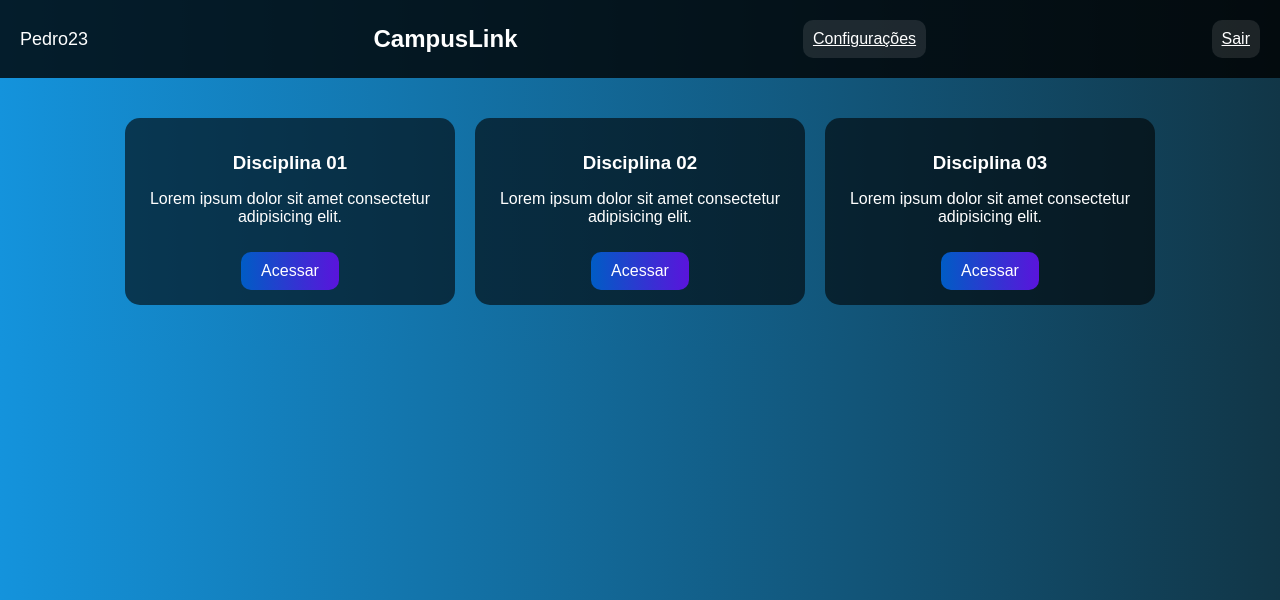
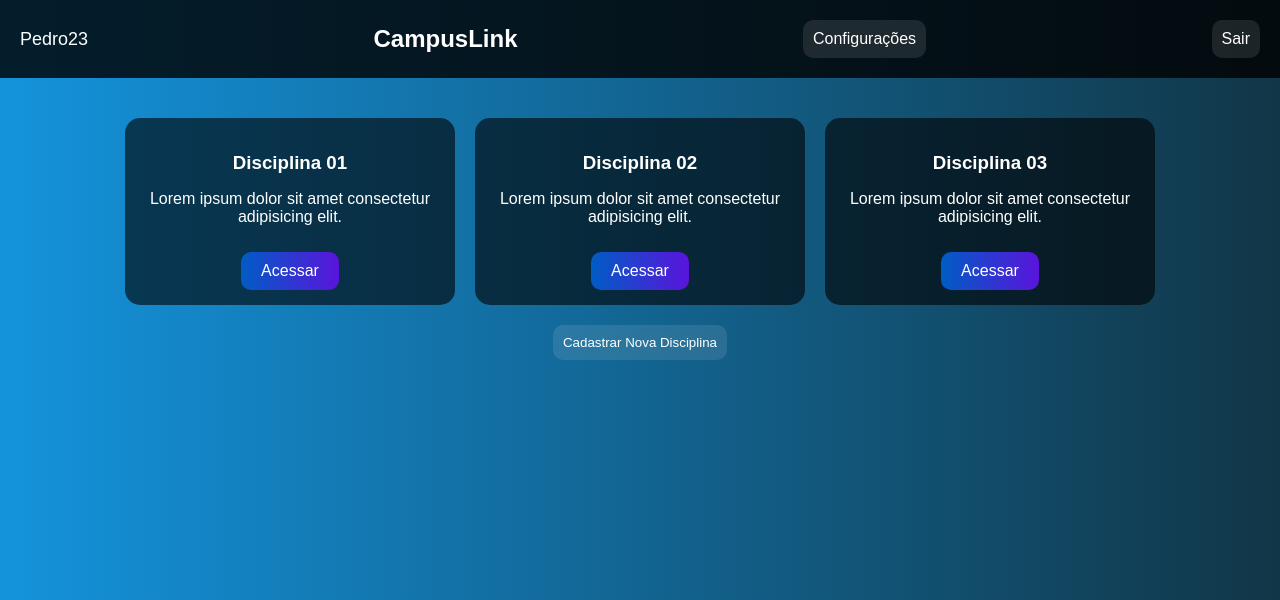
Before and after one commit to Pedrr01/projeto02-UFRPE, a Flask app: page /feed in a window 1280 px wide. Shown: the top 600 px of the page. Run offline with Flask 3, Linux system fonts and the light colour scheme; a user stored in the database is signed in; data comes from the database, SQL or seed files in the repository.

Commit message:
atualizacao_do_feed

```diff
--- a/templates/feed.html
+++ b/templates/feed.html
@@ -24,7 +24,7 @@
         .user-info {
             font-size: 18px;
         }
-        .user-info:hover{
+        .user-info:hover {
             cursor: pointer;
         }
         .site-title {
@@ -39,6 +39,7 @@
             cursor: pointer;
             color: white;
             transition: background-color 0.3s;
+            text-decoration: none; /* Remover sublinhado */
         }
         .settings-btn:hover {
             background-color: rgba(255, 255, 255, 0.2);
@@ -82,7 +83,63 @@
         .disciplina a:hover {
             background-image: linear-gradient(to right, rgb(0, 80, 172), rgb(80, 19, 195));
         }
+        .add-disciplina-container {
+            text-align: center;
+            margin-top: 20px;
+        }
+        .disciplina-input {
+            display: none;
+            margin-top: 10px;
+        }
+        .disciplina-input input {
+            padding: 10px;
+            width: 300px;
+            border-radius: 5px;
+            border: 1px solid #ccc;
+        }
+        .disciplina-input button {
+            padding: 10px 20px;
+            border: none;
+            background-color: rgb(0, 92, 197);
+            color: white;
+            border-radius: 5px;
+            cursor: pointer;
+            margin-left: 10px;
+        }
+        .disciplina-input button:hover {
+            background-color: rgb(0, 80, 172);
+        }
     </style>
+    <script>
+        function showDisciplinaInput() {
+            document.getElementById('disciplina-input').style.display = 'block';
+        }
+
+        function addDisciplina() {
+            // Obter o nome da nova disciplina
+            var disciplinaNome = document.querySelector('.disciplina-input input').value;
+
+            if (disciplinaNome.trim() === "") {
+                alert("O nome da disciplina não pode estar vazio.");
+                return;
+            }
+
+            // Criar um novo elemento de disciplina
+            var newDisciplina = document.createElement('div');
+            newDisciplina.className = 'disciplina';
+            newDisciplina.innerHTML = `
+                <h3>${disciplinaNome}</h3>
+                <p>Lorem ipsum dolor sit amet consectetur adipisicing elit.</p>
+                <a href="disciplina.html">Acessar</a>
+            `;
+
+            // Adicionar a nova disciplina ao feed
+            document.querySelector('.feed').appendChild(newDisciplina);
+
+            // Limpar o campo de entrada
+            document.querySelector('.disciplina-input input').value = '';
+        }
+    </script>
 </head>
 <body>
     <div class="header">
@@ -96,17 +153,24 @@
             <div class="disciplina">
                 <h3>Disciplina 01</h3>
                 <p>Lorem ipsum dolor sit amet consectetur adipisicing elit.</p>
-                <a href="#">Acessar</a>
+                <a href="disciplina.html">Acessar</a>
             </div>
             <div class="disciplina">
                 <h3>Disciplina 02</h3>
                 <p>Lorem ipsum dolor sit amet consectetur adipisicing elit.</p>
-                <a href="#">Acessar</a>
+                <a href="disciplina.html">Acessar</a>
             </div>
             <div class="disciplina">
                 <h3>Disciplina 03</h3>
                 <p>Lorem ipsum dolor sit amet consectetur adipisicing elit.</p>
-                <a href="#">Acessar</a>
+                <a href="disciplina.html">Acessar</a>
+            </div>
+        </div>
+        <div class="add-disciplina-container">
+            <button class="settings-btn" onclick="showDisciplinaInput()">Cadastrar Nova Disciplina</button>
+            <div id="disciplina-input" class="disciplina-input">
+                <input type="text" placeholder="Nome da Disciplina">
+                <button onclick="addDisciplina()">Cadastrar</button>
             </div>
         </div>
     </div>
```
